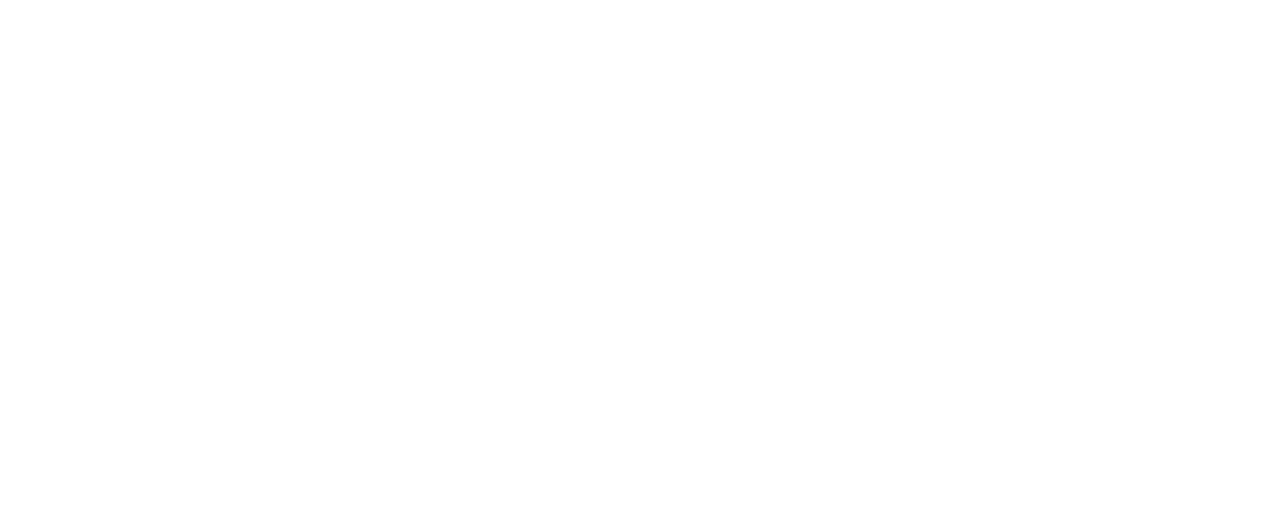
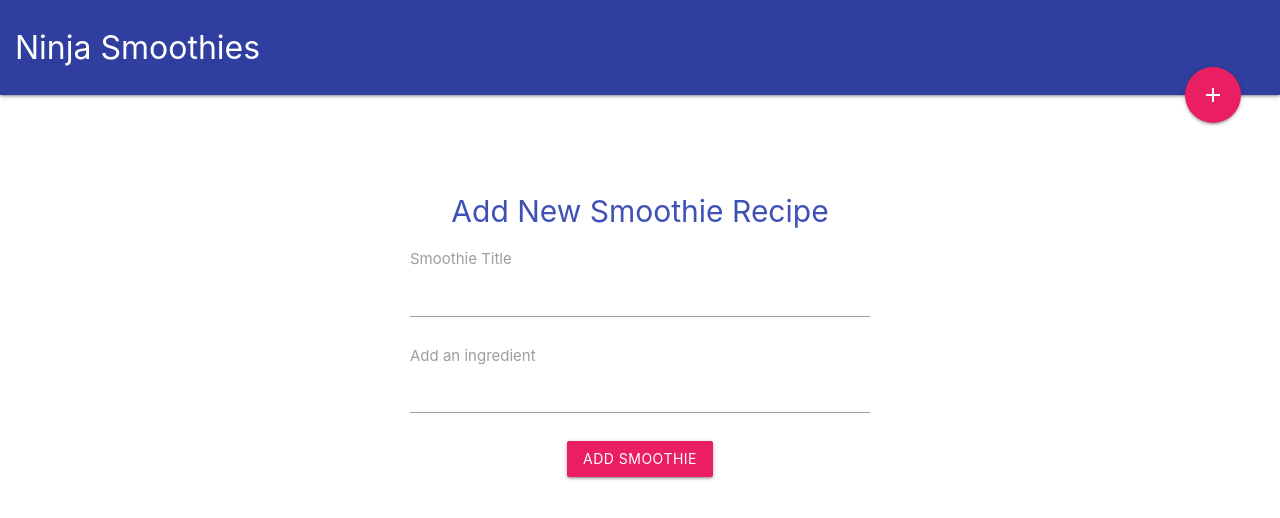
Before and after one commit to theshawning/ninja-smoothies, a Vue app: page /add-smoothie in a window 1280 px wide. Shown: the top 518 px of the page. Built offline with nearby package versions, Linux system fonts and the light colour scheme.

Commit message:
created addSmoothie component and page view

```diff
--- /dev/null
+++ b/src/components/AddSmoothie.vue
@@ -0,0 +1,54 @@
+<template>
+  <div class="add-smoothie container">
+    <h2 class="center-align indigo-text">Add New Smoothie Recipe</h2>
+    <form @submit.prevent='AddSmoothie'>
+      <div class="field title">
+        <label for="title">Smoothie Title</label>
+        <input type="text" name="title" v-model="title">
+      </div>
+      <div class="field add-ingredient">
+        <label for="add-ingredient">Add an ingredient</label>
+        <input type="text" name="add-ingredient">
+      </div>
+      <div class="field center-align">
+        <button class="btn pink">Add Smoothie</button>
+      </div>
+    </form>
+  </div>
+</template>
+
+<script>
+export default {
+  name: 'AddSmoothie',
+  data() {
+    return {
+      title: null
+    }
+  },
+  methods: {
+    AddSmoothie(){
+      console.log(this.title)
+    }
+  }
+}
+</script>
+
+<style lang="scss">
+.add-smoothie{
+  margin-top: 60px;
+  padding: 20px;
+  max-width: 500px;
+
+  & h2 {
+    font-size: 2rem;
+    margin: 20px auto;
+  }
+
+  & .field {
+    margin: 20px auto;
+  }
+}
+label {
+  font-size: 1rem;
+}
+</style>
--- a/src/components/Navbar.vue
+++ b/src/components/Navbar.vue
@@ -2,11 +2,11 @@
   <div class="navbar">
     <nav class="nav-extended indigo darken-2">
       <div class="nav-content">
-        <router-link to="">
+        <router-link :to="{ name: 'Home' }">
           <span class="nav-title">Ninja Smoothies</span>
         </router-link>
         <a href="" class="btn-floating btn-large halfway-fab pink">
-          <router-link to="">
+          <router-link :to="{ name: 'AddSmoothie' }">
             <i class="material-icons">add</i>
           </router-link>
         </a>
--- a/src/router/index.js
+++ b/src/router/index.js
@@ -1,6 +1,7 @@
 import Vue from "vue";
 import VueRouter from "vue-router";
 import Home from "../views/Home.vue";
+import AddSmoothieView from '../views/AddSmoothieView.vue'
 
 Vue.use(VueRouter);
 
@@ -9,6 +10,11 @@
     path: "/",
     name: "Home",
     component: Home
+  },
+  {
+    path: "/add-smoothie",
+    name: 'AddSmoothie',
+    component: AddSmoothieView
   }
 ];
 
--- /dev/null
+++ b/src/views/AddSmoothieView.vue
@@ -0,0 +1,19 @@
+<template>
+  <div class="home">
+    <Navbar />
+    <AddSmoothie />
+  </div>
+</template>
+
+<script>
+import Navbar from '@/components/Navbar.vue'
+import AddSmoothie from '@/components/AddSmoothie.vue'
+
+export default {
+  name: 'AddSmoothieView',
+  components: {
+    Navbar,
+    AddSmoothie
+  }
+}
+</script>
```
Also changed, not shown: 1 other file (tests, documents, lock files or other folders).
